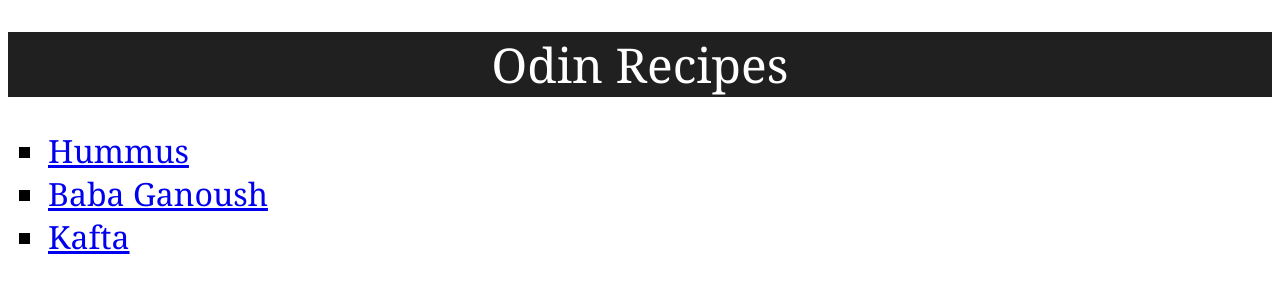
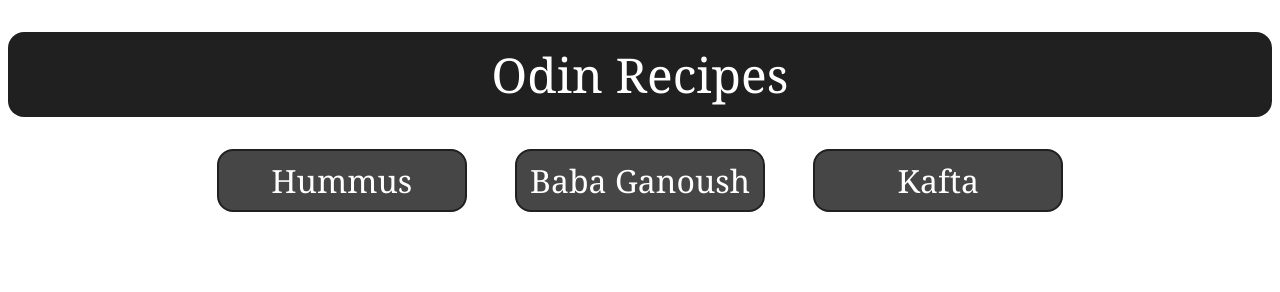
Before and after one commit to basharh11/odin-recipes, a plain HTML site: page index.html in a window 1280 px wide. Drawn offline with Linux system fonts and the light colour scheme.

Commit message:
Fixed boxes to make website layout more modern
Made borders smooth by rounding the edges and made the elements in the list on the homepage more appealing by giving them a design that resembles buttons.

```diff
--- a/index.html
+++ b/index.html
@@ -8,9 +8,9 @@
     <body>
         <h1>Odin Recipes</h1>
         <ul class="homelist">
-            <li><a href="recipes/hummus.html">Hummus</a></li>
-            <li><a href="recipes/babaganoush.html">Baba Ganoush</a></li>
-            <li><a href="recipes/kafta.html">Kafta</a></li>
+            <li class="homelistelement"><a href="recipes/hummus.html">Hummus</a></li>
+            <li class="homelistelement"><a href="recipes/babaganoush.html">Baba Ganoush</a></li>
+            <li class="homelistelement"><a href="recipes/kafta.html">Kafta</a></li>
         </ul>
     </body>
 </html>
--- a/style.css
+++ b/style.css
@@ -1,5 +1,12 @@
 body {
     font-family: Georgia, 'Times New Roman', Times, serif;
+}
+
+h1,
+h2,
+img {
+    border-radius: 16px;
+    padding: 10px;
 }
 
 h1 {
@@ -30,6 +37,9 @@ p {
 
 .homelist {
     font-size: 32px;
+    text-align: center;
+    padding: 0px;
+    list-style: none;
 }
 
 .ingredientslist,
@@ -40,7 +50,27 @@ p {
 img {
     display: block;
     height: auto;
-    width: 500px;
+    width: 300px;
     margin-left: auto;
     margin-right: auto;
+    padding: 0px;
+    border-radius: 16px;
+    border: 2px solid rgb(32, 32, 32);
 }
+
+.homelistelement {
+    display: inline-block;
+    box-sizing: border-box;
+    margin-right: 20px;
+    margin-left: 20px;
+    border: 2px solid rgb(32, 32, 32);
+    border-radius: 16px;
+    padding: 8px;
+    width: 250px;
+    background-color: #464646;
+}
+
+a {
+    text-decoration: none;
+    color: rgb(255, 255, 255);
+}
```
